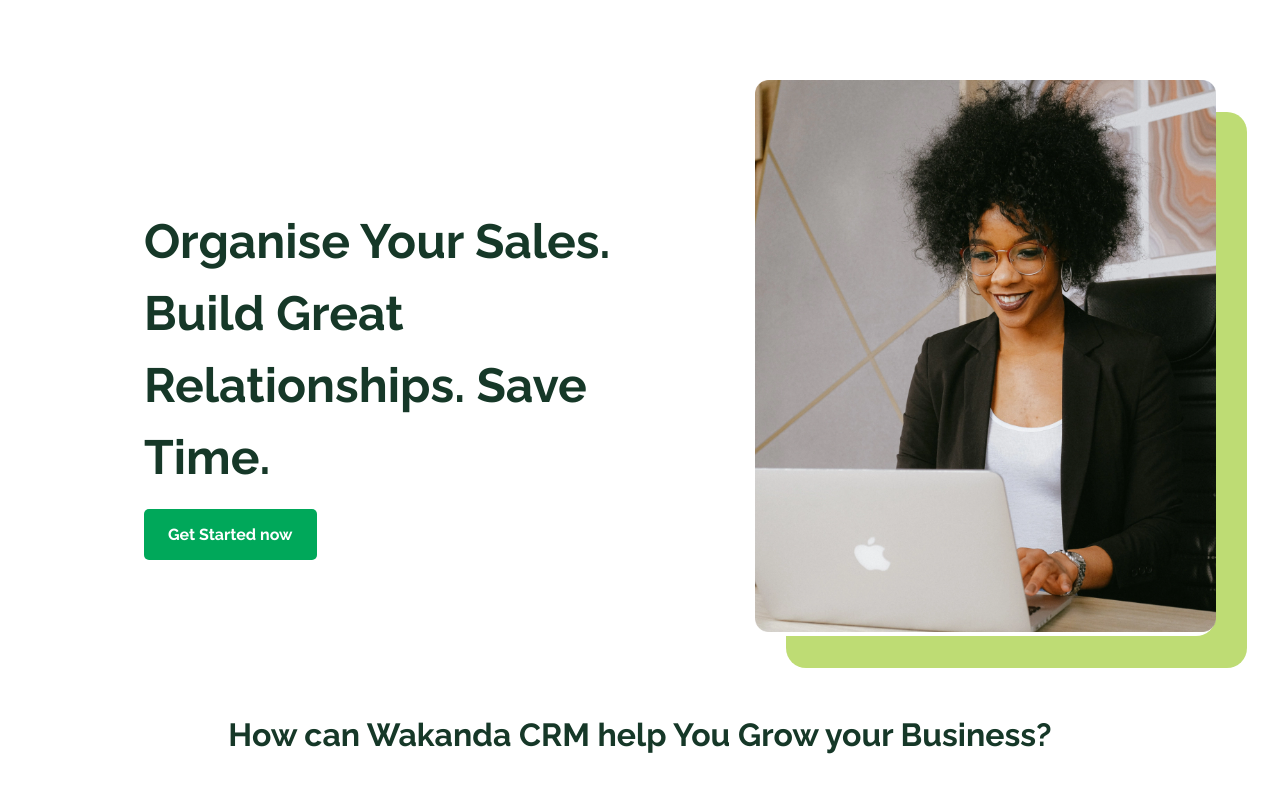
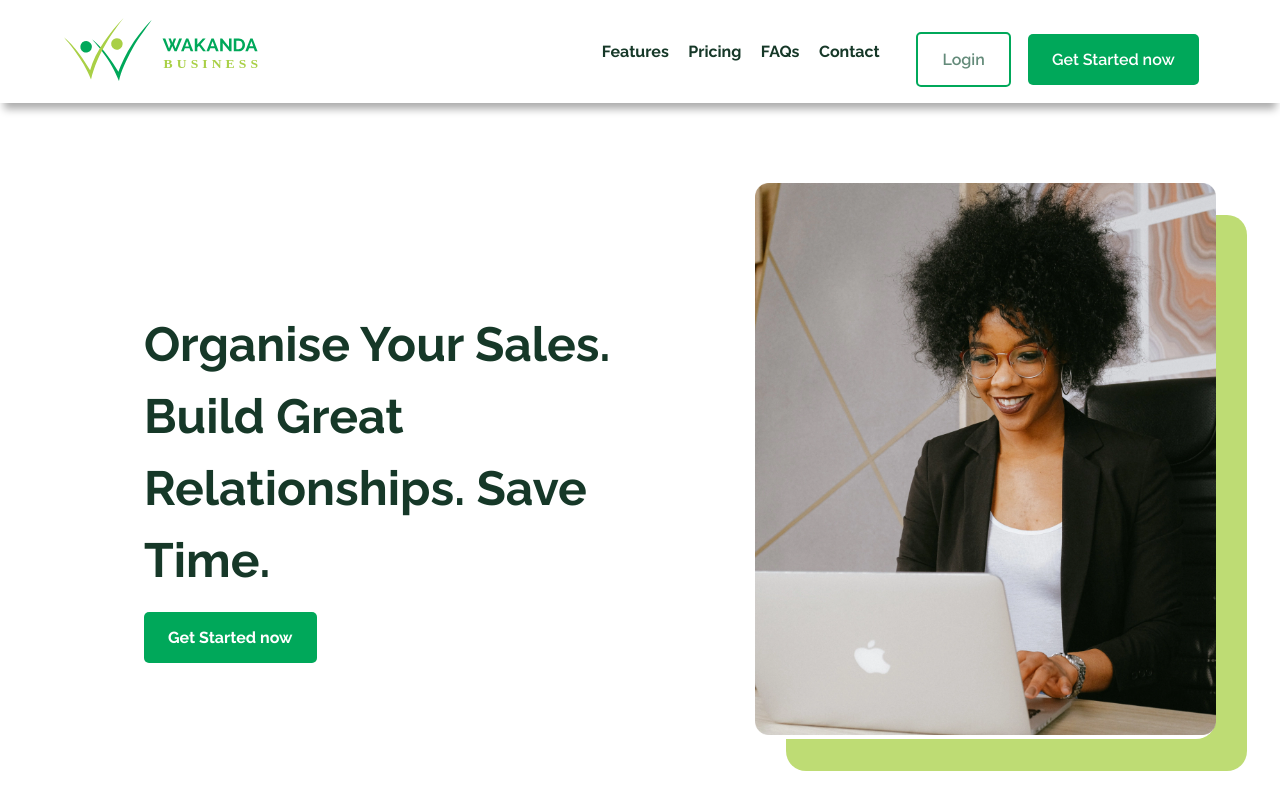
Before and after one commit to EarlPappi/wakanda-business, a React (Create React App) app: page / in a window 1280 px wide. Shown: the top 800 px of the page. Built offline with nearby package versions, Linux system fonts and the light colour scheme.

Commit message:
header -- started

```diff
--- a/src/Components/Header/Header.jsx
+++ b/src/Components/Header/Header.jsx
@@ -7,11 +7,13 @@
     return (
         <div className={classes.headerCon}>
             <Wrapper>
-                <div className={ classes.headerInner }>
-                    <img src={ logo } alt="" />
+                <div className={classes.headerInner}>
+                    <div>
+                        <img src={logo} alt="" width="80%"/>
+                    </div>
 
-                    <div className={ classes.headerNavCon }>
-                        <nav className={ classes.nav }>
+                    <div className={`${classes.headerNavCon} ${classes.desktop}`}>
+                        <nav className={classes.nav}>
                             <a href="./">Features</a>
                             <a href="./">Pricing</a>
                             <a href="./">FAQs</a>
@@ -26,6 +28,10 @@
 
                     </div>
 
+                    <div className={ classes.mobile }>
+                        <span>Hamburger here</span>
+                    </div>
+
 
 
                 </div>
--- a/src/Components/Header/Header.module.css
+++ b/src/Components/Header/Header.module.css
@@ -4,6 +4,8 @@
 -webkit-box-shadow: 0px 10px 8px -4px rgba(0,0,0,0.33);
 -moz-box-shadow: 0px 10px 8px -4px rgba(0,0,0,0.33);
 }
+
+
 
 .headerInner{
     display: flex;
@@ -30,3 +32,18 @@
     color: #163828;
     text-decoration: none;
 }
+
+.desktop{
+    display: none;
+}
+
+@media (min-width: 767px) {
+    .desktop{
+        display: flex;
+
+    }
+
+    .mobile{
+        display: none;
+    }
+}
--- a/src/Components/Home.jsx
+++ b/src/Components/Home.jsx
@@ -1,4 +1,4 @@
-// import Header from "./Header/Header";
+import Header from "./Header/Header";
 import Hero from "../Components/Sections/Hero/Hero"
 import Features from "../Components/Sections/Features/Features"
 import Prefooter from "../Components/Sections/PreFooter/Prefooter"
@@ -7,7 +7,7 @@
 const Home = () => {
     return (
         <div>
-            {/* <Header /> */}
+            <Header />
             <Hero />
             <Features />
             <Prefooter />
```
